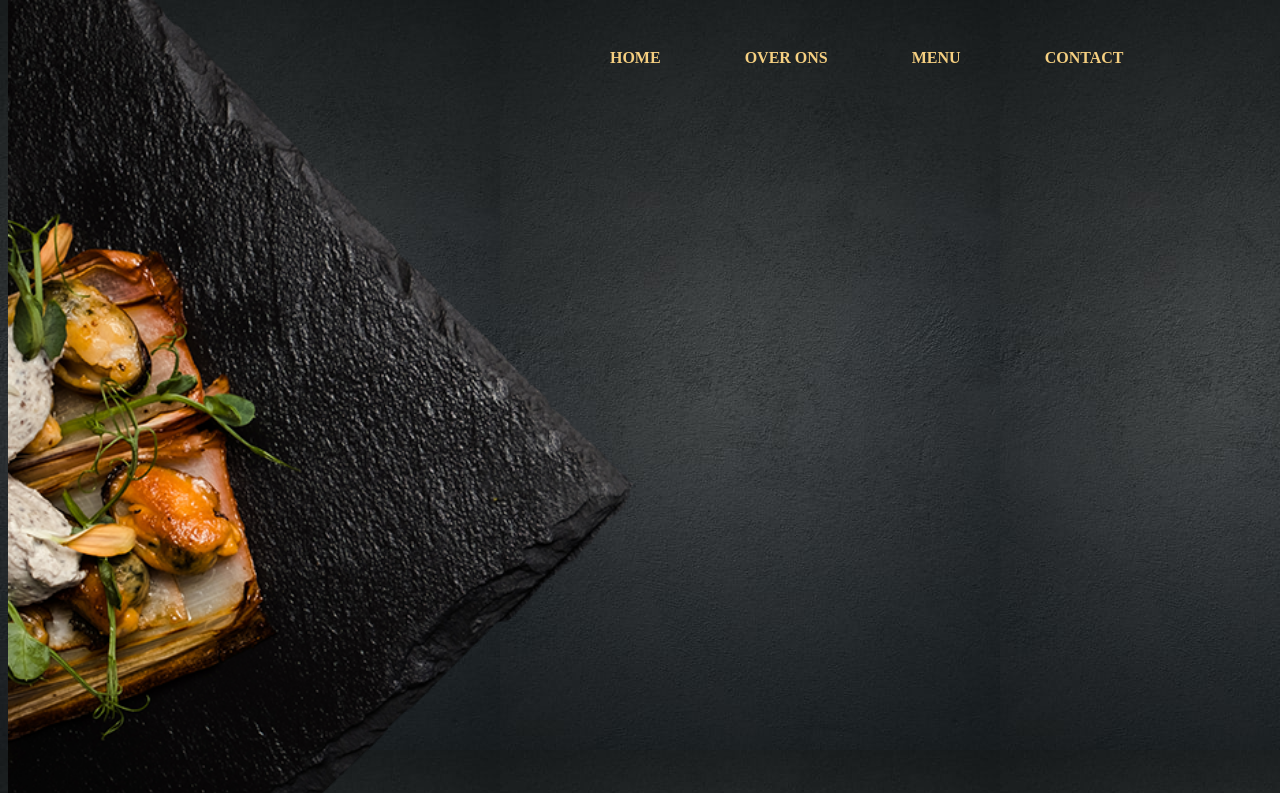
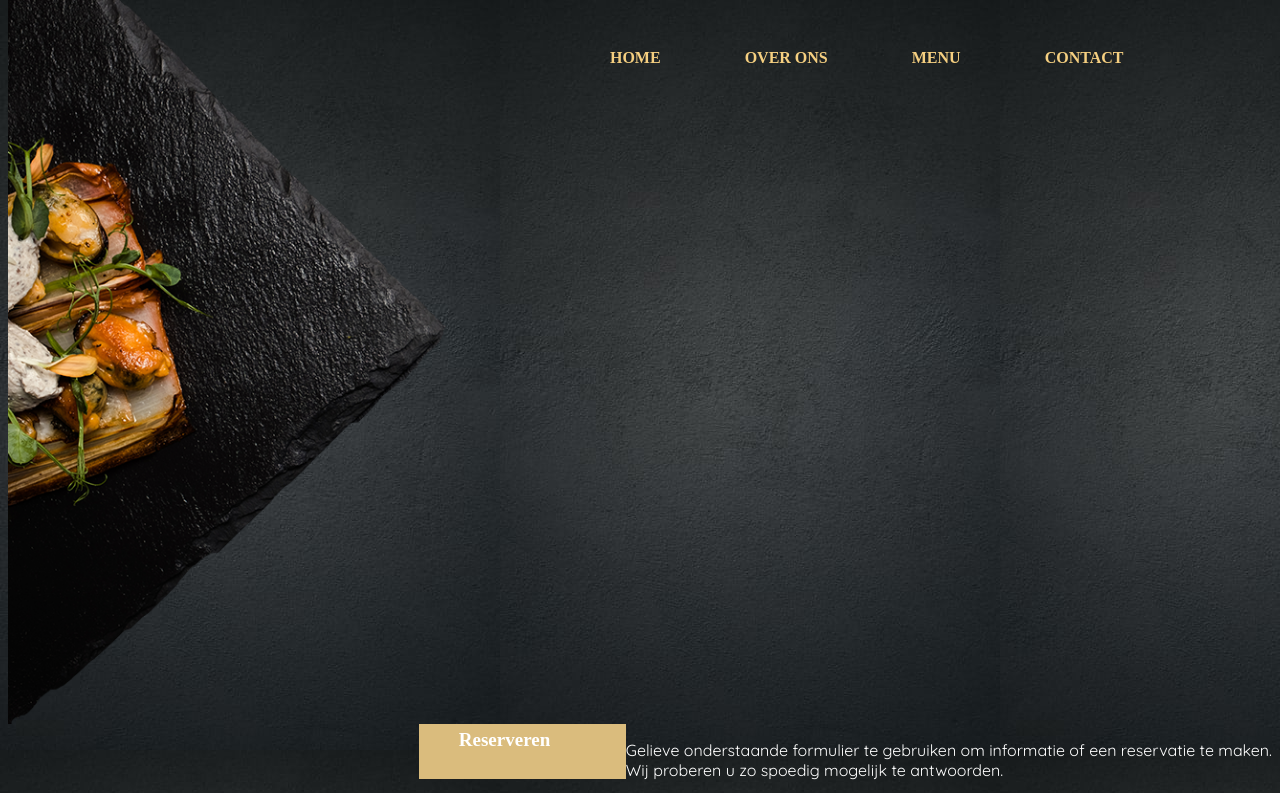
Before and after one commit to jasminejuvyns/my-gulp-boilerplate, a plain HTML site: page index.html in a window 1280 px wide. Shown: the top 793 px of the page. Drawn offline with Linux system fonts and the light colour scheme; a web font is replaced by a local one.

Commit message:
Update style_header_footer.css

```diff
--- a/style_header_footer.css
+++ b/style_header_footer.css
@@ -90,8 +90,8 @@ h1{
 /*header tapas image*/
 .header_image{
 	float: left;
-	width: 100%;
-	height: 10%;
+	width: 70%;
+	height: 5%;
 	margin-top: -150px;
 	z-index: 1;
 }
```
